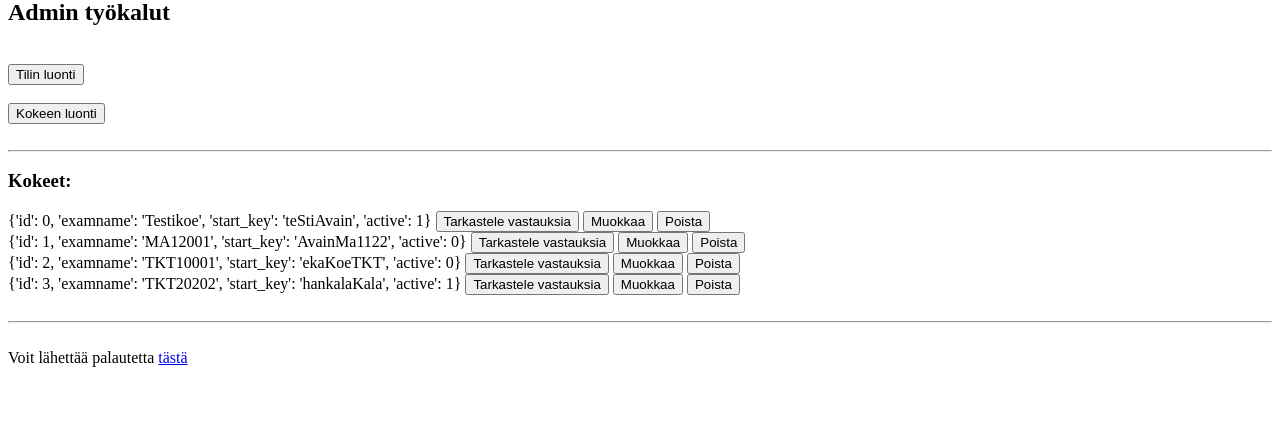
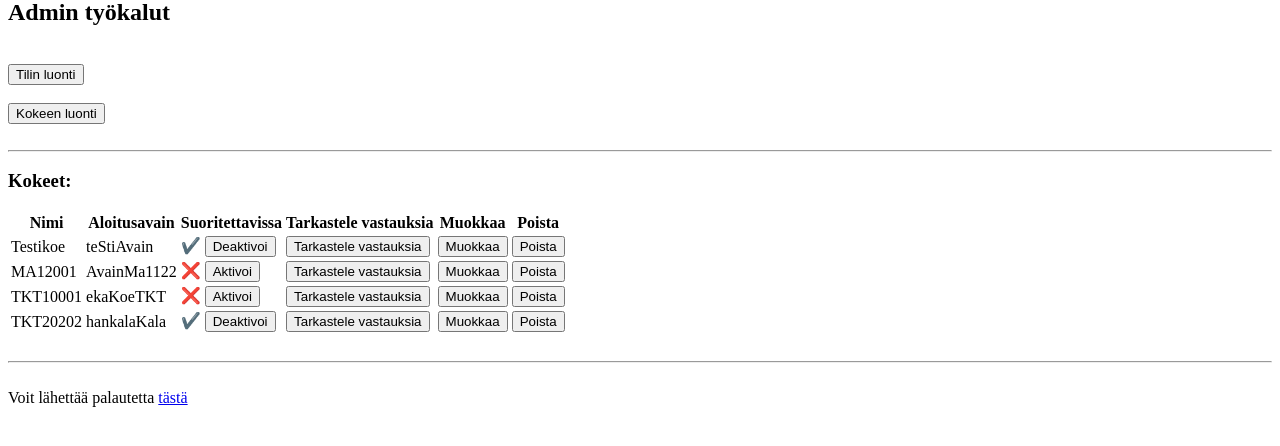
Before and after one commit to VehvilainenPooki/KoeSovellus, a Flask app: page /profile in a window 1280 px wide. Shown: the part 238-684 px from the top of the page. Run offline with Flask 3, Linux system fonts and the light colour scheme; the visitor is signed in with stand-in values (Sample User, id 1); data comes from the database, SQL or seed files in the repository.

Commit message:
Extract profile.html exams listing and change the list to a table

```diff
--- /dev/null
+++ b/templates/exam-table.html
@@ -0,0 +1,44 @@
+<table>
+    <tr>
+        <th>Nimi</th>
+        <th>Aloitusavain</th>
+        <th>Suoritettavissa</th>
+        <th>Tarkastele vastauksia</th>
+        <th>Muokkaa</th>
+        <th>Poista</th>
+    </tr>
+    {% for exam in exams %}
+    <tr>
+        <td>{{ exam['examname'] }}</td>
+        <td>{{ exam['start_key'] }}</td>
+        <td>
+            {% if exam['active'] == 1 %}
+                ✔️
+                <form style="display: inline;" action="/toggle-exam-activity/{{ exam['examname'] }}" method="GET">
+                    <input type="submit" value="Deaktivoi">
+                </form>
+            {% else %}
+                ❌
+                <form style="display: inline;" action="/toggle-exam-activity/{{ exam['examname'] }}" method="GET">
+                    <input type="submit" value="Aktivoi">
+                </form>
+            {% endif %}
+        </td>
+        <td>
+            <form style="display: inline;" action="/review-exam/{{ exam['examname'] }}" method="GET">
+                <input type="submit" value="Tarkastele vastauksia">
+            </form>
+        </td>
+        <td>
+            <form style="display: inline;" action="/edit-exam/{{ exam['examname'] }}" method="GET">
+                <input type="submit" value="Muokkaa">
+            </form>
+        </td>
+        <td>
+            <form style="display: inline;" action="/remove-exam/{{ exam['examname'] }}" method="GET">
+                <input type="submit" value="Poista">
+            </form>
+        </td>
+    </tr>
+    {% endfor %}
+</table>
--- a/templates/profile.html
+++ b/templates/profile.html
@@ -13,7 +13,7 @@
         </form>
         <br>
         <br>
-        {% if session.admin%}
+        {% if session.admin %}
             <hr>
             <h2>Admin työkalut</h2>
             <br>
@@ -27,22 +27,7 @@
             <br>
             <hr>
             <h3>Kokeet:</h3>
-            {% for exam in exams %}
-                {{exam}}
-                <form style="display: inline;" action="/review-exam/{{exam}}" method="GET">
-                    <input type="hidden" value="{{exam}}">
-                    <input type="submit" value="Tarkastele vastauksia">
-                </form>
-                <form style="display: inline;" action="/edit-exam/{{exam}}" method="GET">
-                    <input type="hidden" value="{{exam}}">
-                    <input type="submit" value="Muokkaa">
-                </form>
-                <form style="display: inline;" action="/remove-exam/{{exam}}" method="GET">
-                    <input type="hidden" value="{{exam}}">
-                    <input type="submit" value="Poista">
-                </form>
-                <br>
-            {% endfor %}
+            {% include "exam-table.html" with context %}
         {% endif %}
     {% endif %}
 {% endblock %}
```
